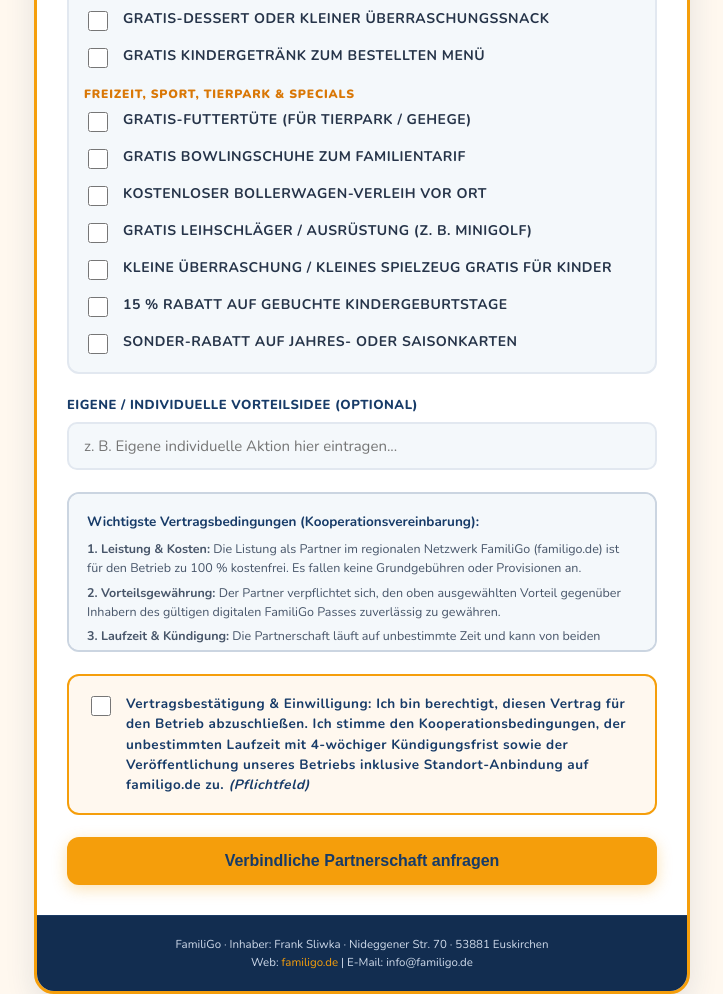
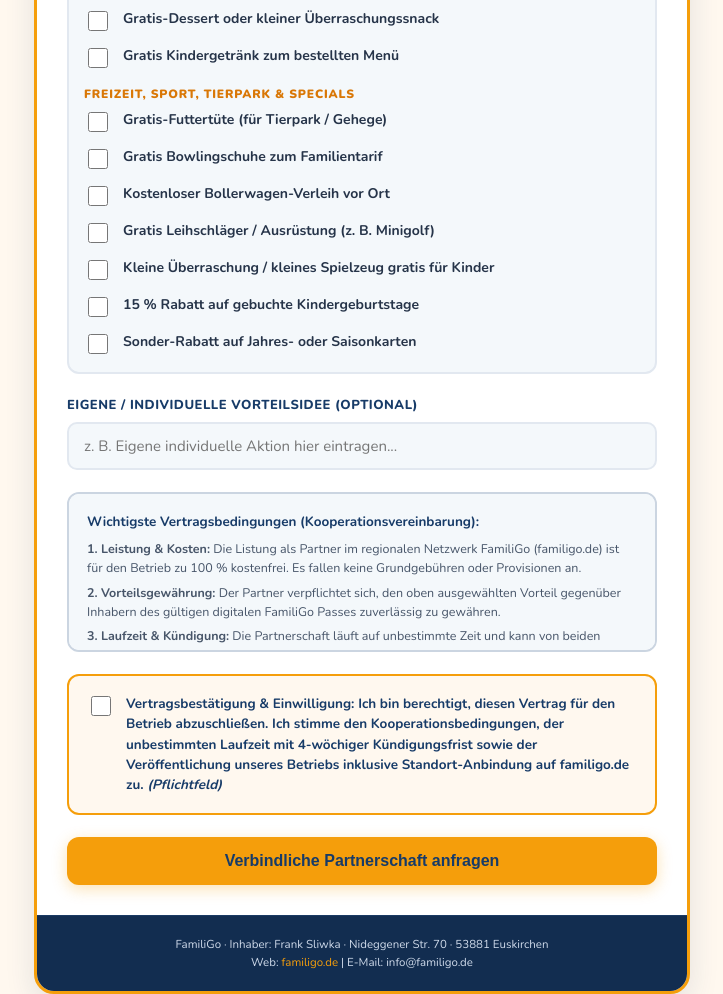
Before and after one commit to Familigo/familigo, a plain HTML site: page partner-werden.html in a window 1280 px wide. Shown: the part 1350-2344 px from the top of the page, without its empty margins (278-1001 px from the left). Drawn offline with nearby package versions, Linux system fonts and the light colour scheme.

Commit message:
Update partner-werden.html

```diff
--- a/partner-werden.html
+++ b/partner-werden.html
@@ -37,6 +37,8 @@
       flex-shrink: 0;
       -webkit-mask-image: radial-gradient(circle at 0% 50%, transparent 5px, black 6px), radial-gradient(circle at 100% 50%, transparent 5px, black 6px);
       -webkit-mask-size: 51% 100%; -webkit-mask-position: left, right; -webkit-mask-repeat: no-repeat;
+      mask-image: radial-gradient(circle at 0% 50%, transparent 5px, black 6px), radial-gradient(circle at 100% 50%, transparent 5px, black 6px);
+      mask-size: 51% 100%; mask-position: left, right; mask-repeat: no-repeat;
     }
     .form-body {
       padding: 30px;
@@ -77,7 +79,7 @@
       margin: 15px 0 8px 0;
       letter-spacing: 0.8px;
     }
-    /* Rabatte ohne Scrollen */
+    /* Rabatte ohne Scrollen und in normaler Groß-/Kleinschreibung */
     .checkbox-group {
       background: #f4f8fb;
       border: 2px solid #e2e8f0;
@@ -96,6 +98,8 @@
       color: #263449;
       cursor: pointer;
       line-height: 1.4;
+      text-transform: none;
+      letter-spacing: 0;
     }
     .checkbox-item:last-child {
       margin-bottom: 0;
@@ -152,6 +156,7 @@
       line-height: 1.5;
       margin: 0;
       text-transform: none !important;
+      letter-spacing: 0;
     }
     .consent-label input {
       margin-top: 2px;
@@ -308,7 +313,7 @@
       <!-- Erfolgsmeldung -->
       <div class="form-success-box" id="partner-success-box">
         <h3>Vielen Dank für Ihre Anmeldung!</h3>
-<p>Ihre Partnerschaftsanfrage ist erfolgreich bei uns eingegangen. Wir prüfen Ihre Angaben und senden Ihnen in Kürze Ihre persönliche Bestätigung sowie alle Details per E-Mail zu.</p>
+        <p>Ihre Partnerschaftsanfrage ist erfolgreich bei uns eingegangen. Wir prüfen Ihre Angaben und senden Ihnen in Kürze Ihre persönliche Bestätigung sowie alle Details per E-Mail zu.</p>
       </div>
 
     </div>
```
